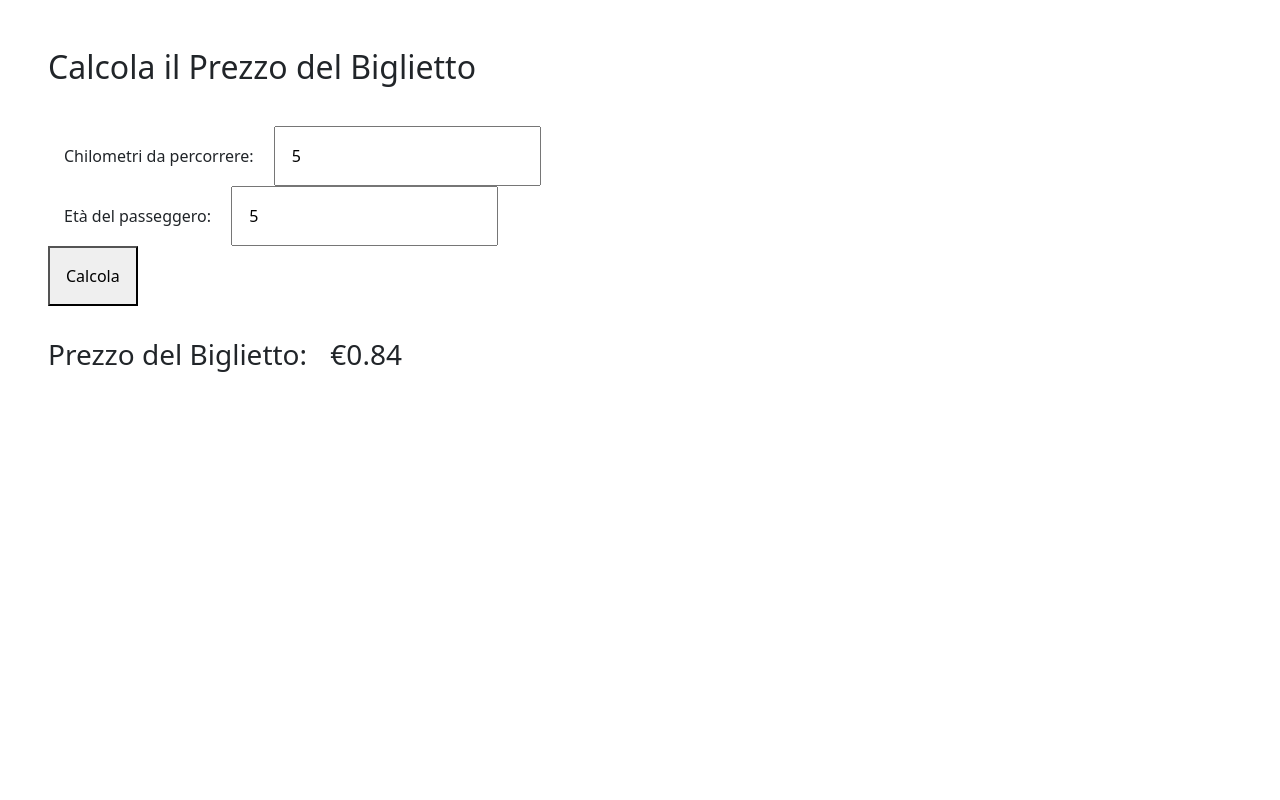
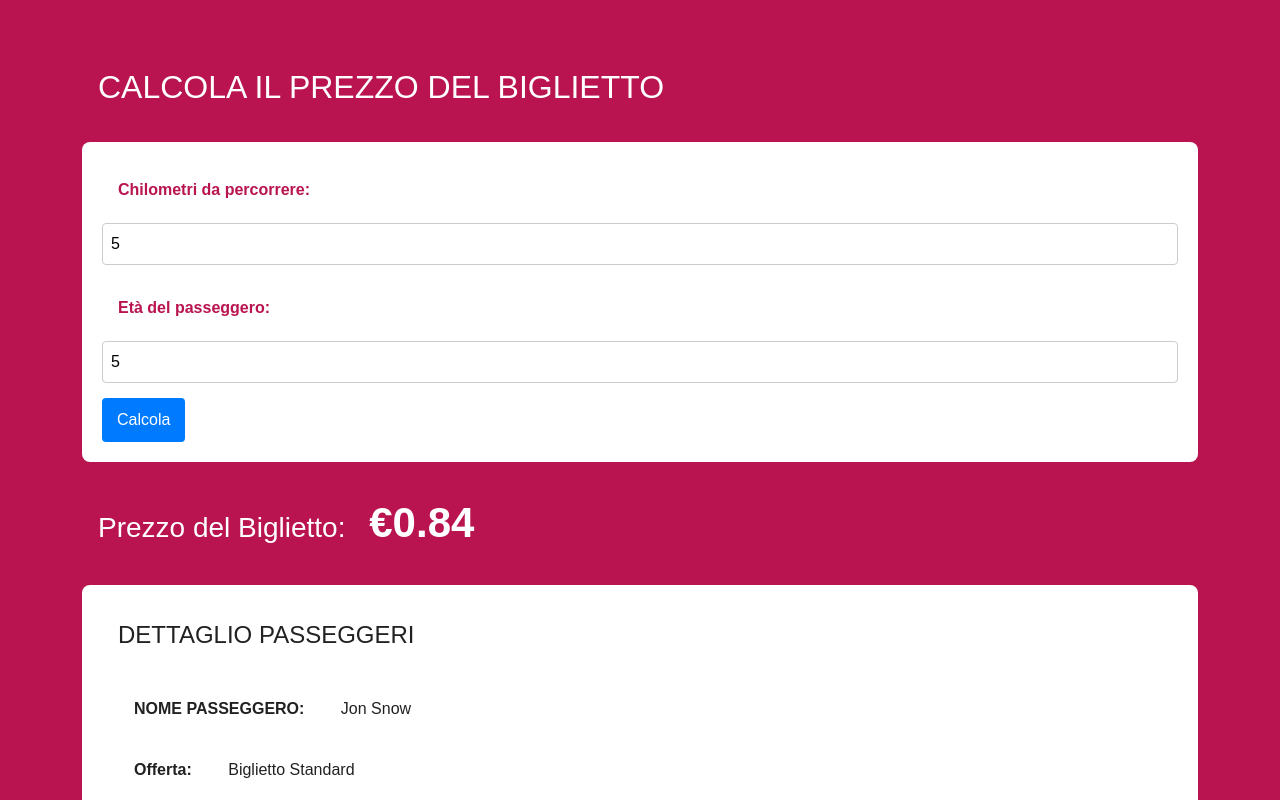
Before and after one commit to IonelxSolow/js-biglietto-treno-form, a plain HTML site: page index.html in a window 1280 px wide. Both pictures are taken after typing "5", "5" into the empty fields and a click on the button "Calcola". Shown: the top 800 px of the page. Drawn offline with nearby package versions, Linux system fonts and the light colour scheme.

Commit message:
add style.css for page, update js to get element by id in html and update html

```diff
--- a/assets/css/style.css
+++ b/assets/css/style.css
@@ -3,3 +3,85 @@
     padding: 1rem;
     box-sizing: border-box;
 }
+:root{
+--cpb-primary-col:#b91450;
+--cpb-light:#ffffff;
+--cpb-dark: #212121;
+
+}
+
+body {
+    font-family: Arial, sans-serif;
+    background-color: var(--cpb-primary-col);
+    padding: 20px;
+}
+
+h2 {
+    color: var(--cpb-light);
+    margin-bottom: 20px;
+}
+
+h3 {
+    color: var(--cpb-light);
+    margin-top: 20px;
+}
+
+
+form {
+    background-color: var(--cpb-light);
+    padding: 20px;
+    border-radius: 8px;
+}
+
+label {
+    color: var(--cpb-primary-col);
+    font-weight: bold;
+    margin-bottom: 5px;
+    display: block;
+}
+
+input[type="number"] {
+    width: 100%;
+    padding: 8px;
+    margin-bottom: 15px;
+    border: 1px solid #cccccc;
+    border-radius: 4px;
+}
+
+button {
+    background-color: #007bff;
+    color: var(--cpb-light);
+    padding: 10px 15px;
+    border: none;
+    border-radius: 4px;
+    cursor: pointer;
+}
+
+button:hover {
+    background-color: #0056b3;
+}
+
+
+#prezzo {
+    font-size: 1.5em;
+    color: var(--cpb-light);
+    font-weight: bold;
+}
+
+/* Stile del dettaglio passeggeri */
+#dettaglioPasseggeri {
+    background-color: var(--cpb-light);
+    padding: 20px;
+    border-radius: 8px;
+    margin-top: 20px;
+}
+
+#dettaglioPasseggeri h4 {
+    color: var(--cpb-dark);
+    margin-bottom: 15px;
+}
+
+#dettaglioPasseggeri p {
+    margin: 5px 0;
+    color: var(--cpb-dark);
+}
--- a/assets/js/main.js
+++ b/assets/js/main.js
@@ -33,17 +33,23 @@ calcolaPrezzo();
 document.getElementById("ticketForm").addEventListener("submit", function(event) {
     event.preventDefault();
 
-    let km = parseFloat(document.getElementById("km").value); //converte la stringa in numeri decimali
-    let eta = parseInt(document.getElementById("eta").value); //converte la stringa in numeri interi
+    let km = parseFloat(document.getElementById("km").value);
+    let eta = parseInt(document.getElementById("eta").value);
 
     const prezzoKm = 0.21;
     let prezzoTotale = km * prezzoKm;
 
     if (eta < 18) {
-        prezzoTotale *= 0.8; //20% di sconto
+        prezzoTotale *= 0.8; // 20% di sconto
     } else if (eta > 65) {
-        prezzoTotale *= 0.6; //40% di sconto
+        prezzoTotale *= 0.6; // 40% di sconto
     }
 
     document.getElementById("prezzo").innerText = `€${prezzoTotale.toFixed(2)}`;
+
+    document.getElementById("nomePasseggero").innerText = "Jon Snow";
+    document.getElementById("offerta").innerText = "Biglietto Standard";
+    document.getElementById("carrozza").innerText = "5";
+    document.getElementById("codiceCP").innerText = "92911";
+    document.getElementById("costoBiglietto").innerText = `€${prezzoTotale.toFixed(2)}`;
 });
--- a/index.html
+++ b/index.html
@@ -3,14 +3,16 @@
 <head>
     <meta charset="UTF-8">
     <meta name="viewport" content="width=device-width, initial-scale=1.0">
+
+    <link href="https://cdn.jsdelivr.net/npm/bootstrap@5.3.3/dist/css/bootstrap.min.css" rel="stylesheet" integrity="sha384-QWTKZyjpPEjISv5WaRU9OFeRpok6YctnYmDr5pNlyT2bRjXh0JMhjY6hW+ALEwIH" crossorigin="anonymous">
+
     <link rel="stylesheet" href="./assets/css/style.css">
-    <link href="https://cdn.jsdelivr.net/npm/bootstrap@5.3.3/dist/css/bootstrap.min.css" rel="stylesheet" integrity="sha384-QWTKZyjpPEjISv5WaRU9OFeRpok6YctnYmDr5pNlyT2bRjXh0JMhjY6hW+ALEwIH" crossorigin="anonymous">
-    <title>Biglieto Treno</i></title>
+
+    <title>Biglietto Treno</title>
 </head>
-
 <body>
-
-    <h2>Calcola il Prezzo del Biglietto</h2>
+    <div class="container">
+        <h2>CALCOLA IL PREZZO DEL BIGLIETTO</h2>
         <form id="ticketForm">
             <label for="km">Chilometri da percorrere:</label>
             <input type="number" id="km" required>
@@ -22,6 +24,15 @@
         </form>
         <h3>Prezzo del Biglietto: <span id="prezzo"></span></h3>
 
+        <div id="dettaglioPasseggeri">
+            <h4>DETTAGLIO PASSEGGERI</h4>
+            <p><strong>NOME PASSEGGERO:</strong> <span id="nomePasseggero"></span></p>
+            <p><strong>Offerta:</strong> <span id="offerta"></span></p>
+            <p><strong>Carrozza:</strong> <span id="carrozza"></span></p>
+            <p><strong>Codice CP:</strong> <span id="codiceCP"></span></p>
+            <p><strong>Costo biglietto:</strong> <span id="costoBiglietto"></span></p>
+        </div>
+    </div>
 
     <script src="./assets/js/main.js"></script>
 </body>
```
Lines whose indentation alone changed are shown as unchanged.
